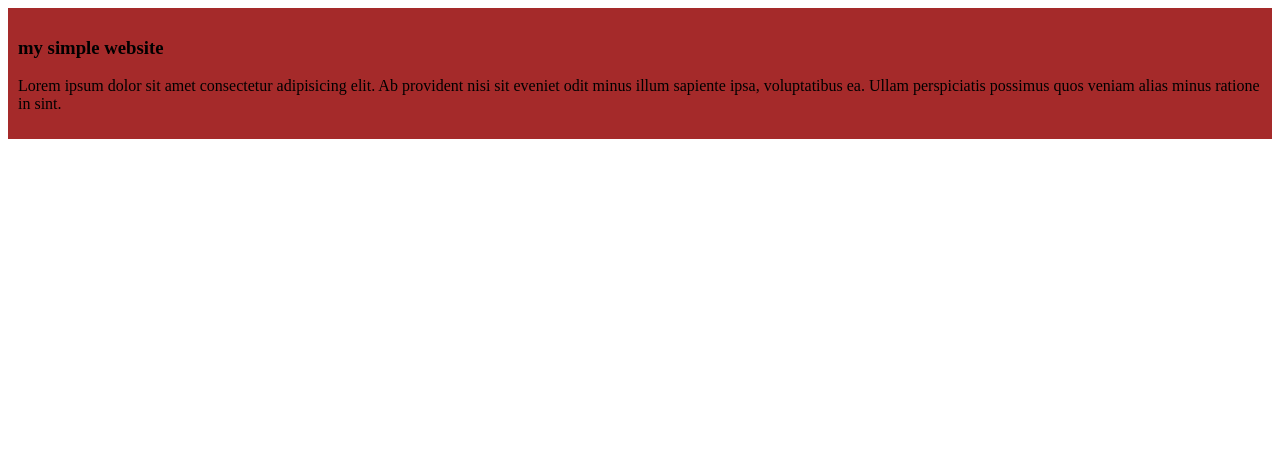
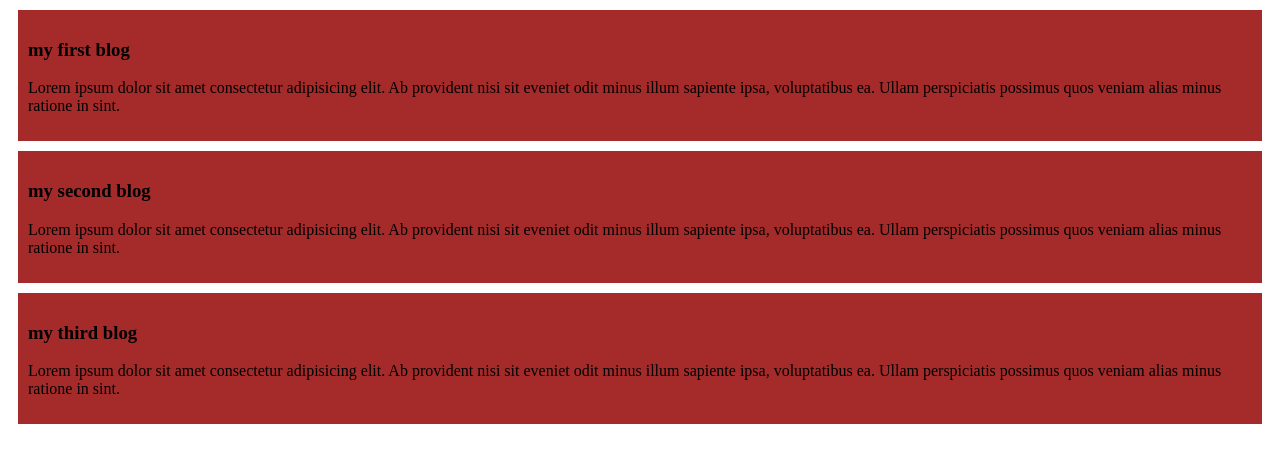
Before and after one commit to munna-cell/my-simple-website, a plain HTML site: page index.html in a window 1280 px wide. Drawn offline with Linux system fonts and the light colour scheme.

Commit message:
added the second and third blog

```diff
--- a/index.html
+++ b/index.html
@@ -8,8 +8,15 @@
 </head>
 <body>
     <div>
-        <h3>my simple website</h3>
+        <h3>my first blog</h3>
+        <p>Lorem ipsum dolor sit amet consectetur adipisicing elit. Ab provident nisi sit eveniet odit minus illum sapiente ipsa, voluptatibus ea. Ullam perspiciatis possimus quos veniam alias minus ratione in sint.</p>
+    </div>
+    <div>
+        <h3>my second blog</h3>
+        <p>Lorem ipsum dolor sit amet consectetur adipisicing elit. Ab provident nisi sit eveniet odit minus illum sapiente ipsa, voluptatibus ea. Ullam perspiciatis possimus quos veniam alias minus ratione in sint.</p>
+    </div>
+    <div>
+        <h3>my third blog</h3>
         <p>Lorem ipsum dolor sit amet consectetur adipisicing elit. Ab provident nisi sit eveniet odit minus illum sapiente ipsa, voluptatibus ea. Ullam perspiciatis possimus quos veniam alias minus ratione in sint.</p>
     </div>
 </body>
-</html>
--- a/styles/blog.css
+++ b/styles/blog.css
@@ -1,4 +1,5 @@
 div{
     background-color: brown;
     padding: 10px;
+    margin: 10px;
 }
```
